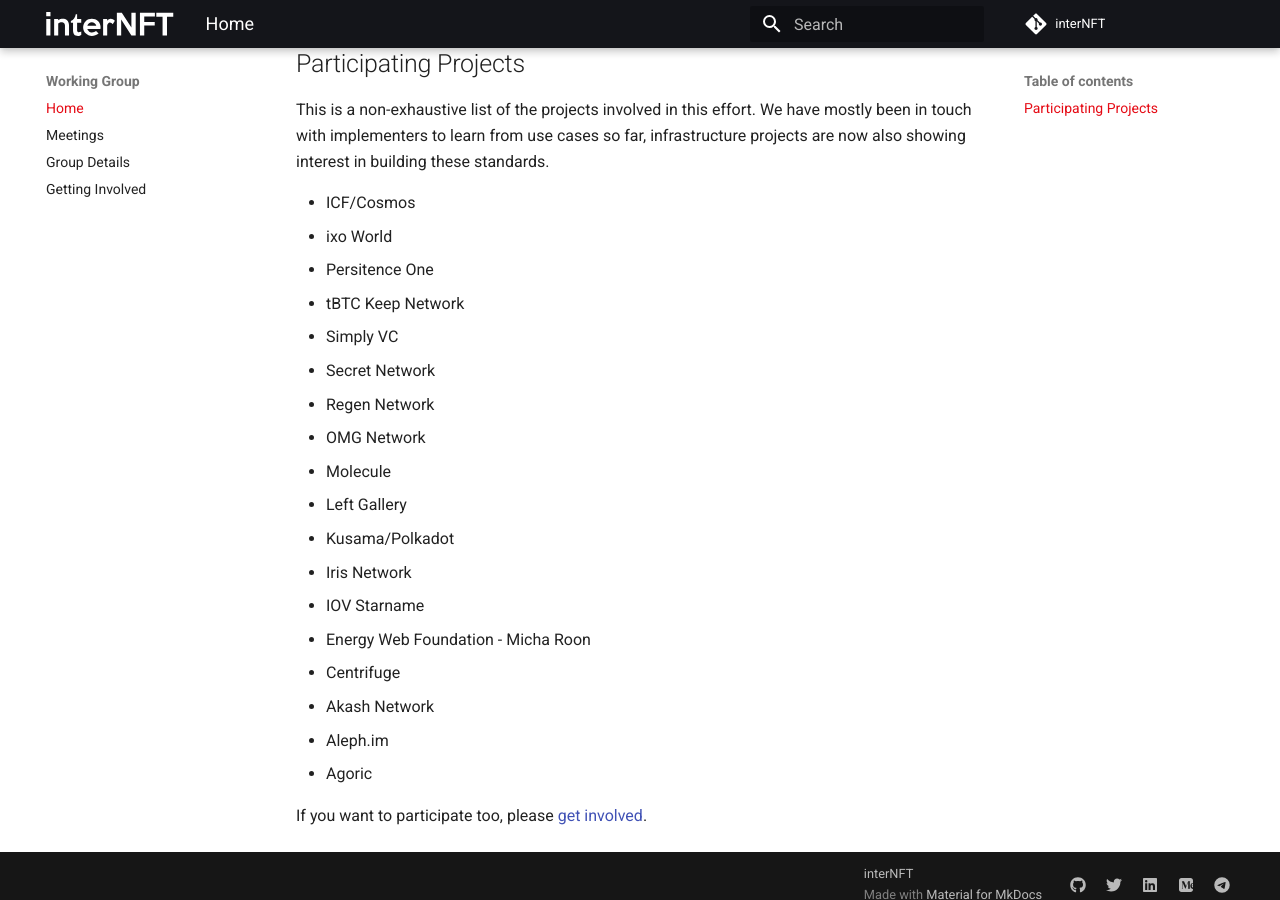
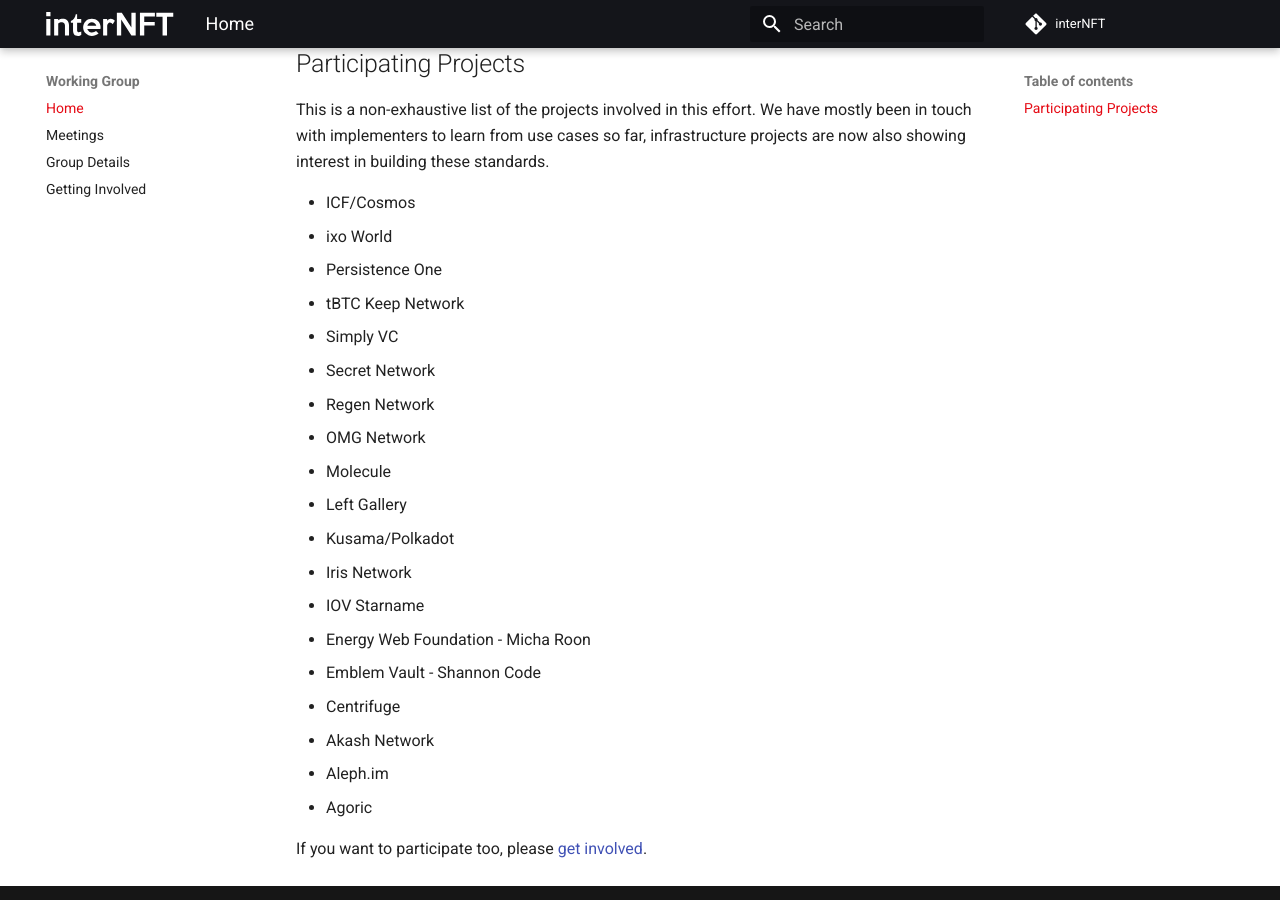
Before and after one commit to interNFT/documentation, an MkDocs documentation site: the page built from markdowns/index.md, in a window 1280 px wide and 900 px high, scrolled down 650 px. Built offline with MkDocs 1.6.1 and Material for MkDocs 9.7.7, drawn with Linux system fonts in a browser that asks for light colours.

Commit message:
Adding Emblem Vault to contributor's list.

```diff
--- a/markdowns/index.md
+++ b/markdowns/index.md
@@ -20,7 +20,7 @@
 
 * ICF/Cosmos
 * ixo World
-* Persitence One
+* Persistence One
 * tBTC Keep Network
 * Simply VC
 * Secret Network
@@ -32,6 +32,7 @@
 * Iris Network
 * IOV Starname
 * Energy Web Foundation - Micha Roon
+* Emblem Vault - Shannon Code
 * Centrifuge
 * Akash Network
 * Aleph.im
```
